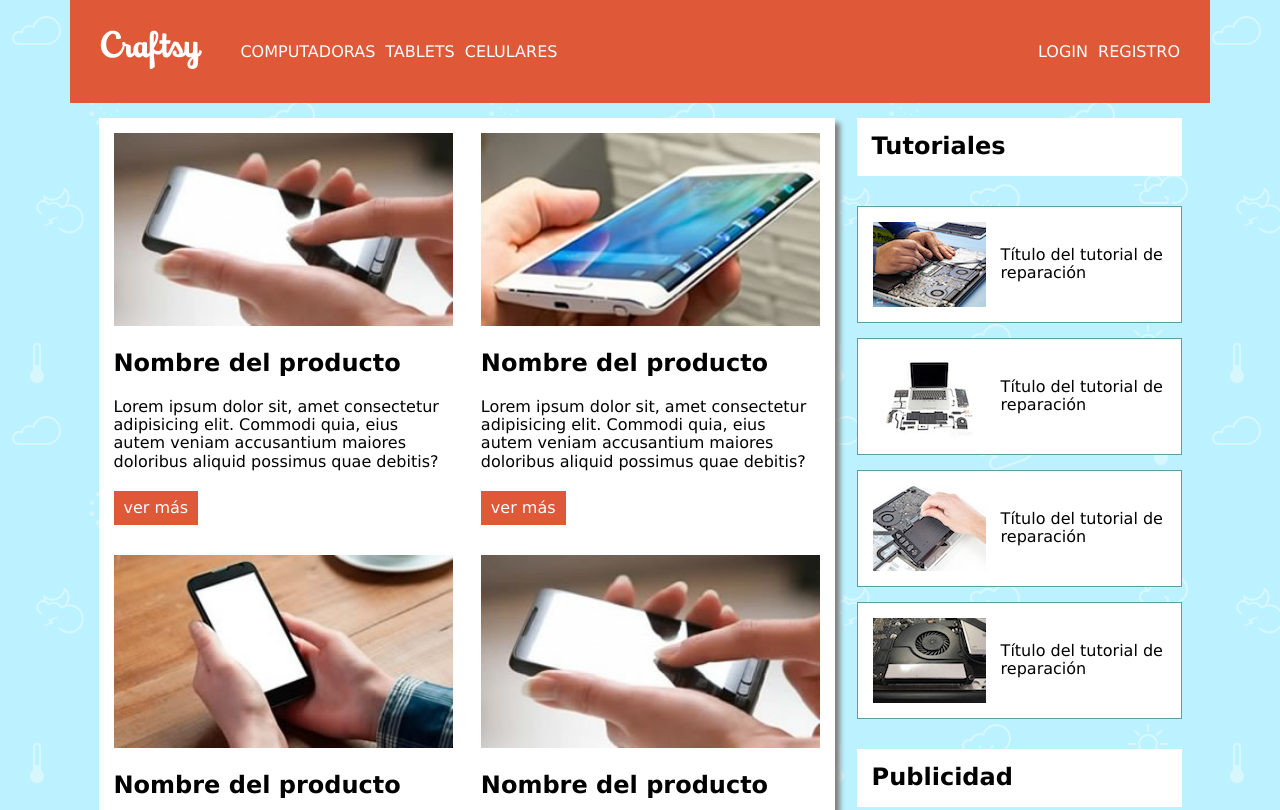
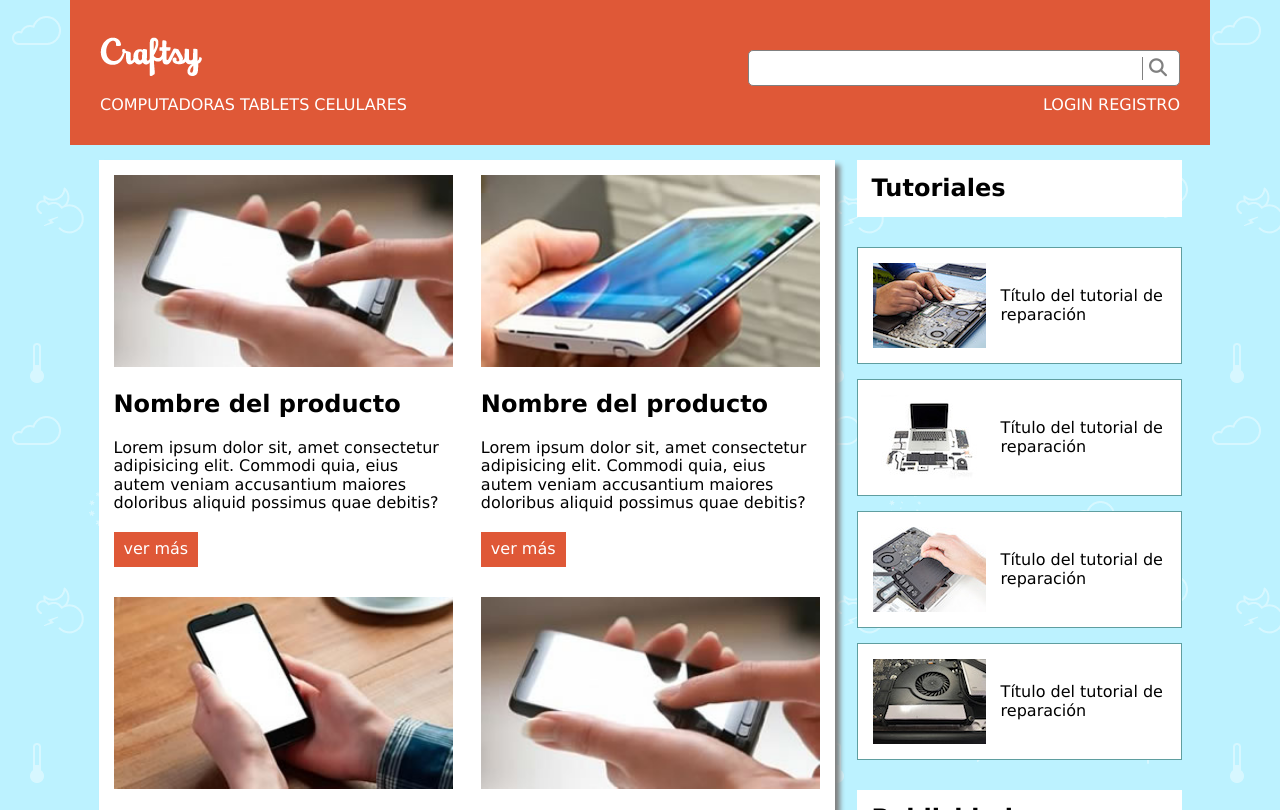
Before and after one commit to Comision15/craftsy, a website: page views/home.html in a window 1280 px wide. Shown: the top 810 px of the page. Drawn offline with Linux system fonts and the light colour scheme.

Commit message:
add search bar

```diff
--- a/public/css/home.css
+++ b/public/css/home.css
@@ -17,7 +17,49 @@
 
 .home__header__nav {
     display: none;
+
 }
+
+.home__header__nav ul {
+    display: flex;
+    flex-direction: column;
+    gap: 5px;
+    margin-top: 10px;
+ }
+
+.home__header__nav ul li a {
+    color: #fff;
+    text-transform: uppercase;
+}
+
+.home__header__form--search {
+    width: 100%;
+}
+
+.home__header__form--search {
+    position: relative;
+    margin-top: 20px;
+}
+
+.home__header__form--search input {
+    width: 100%;
+    border: 1px solid grey;
+    border-radius: 5px;
+    padding: 8px;
+}
+
+.home__header__form--search button {
+    color: grey;
+    border: none;
+    background-color: transparent;
+    position: absolute;
+    top: 0;
+    right: 0;
+    font-size: 18px;
+    margin: 7px;
+    border-left: 1px solid grey;
+}
+
 
 /* home | products */
 .home__main__section--products {
@@ -79,6 +121,10 @@
     gap: 20px;
 }
 
+.show {
+    display: block;
+}
+
 @media (min-width: 768px) {
     .home__header {
         padding: 30px;
@@ -92,13 +138,13 @@
 .home__header__nav {
     display: flex;
     justify-content: space-between;
-    width: 80%;
+    width: 100%;
+    order: 2;
 }
 
 .home__header__nav ul {
-   display: flex;
-   gap: 10px;
-}
+    flex-direction: row;
+ }
 
 .home__header__nav--menu {
     justify-content: flex-start;
@@ -108,10 +154,12 @@
     justify-content: flex-end;
 }
 
-.home__header__nav ul li a {
-    color: #fff;
-    text-transform: uppercase;
+.home__header__form--search {
+    width: 40%;
+    order: 1;
 }
+
+
 
     /* home */
    /*  .home__main {
@@ -156,9 +204,7 @@
 @media (min-width:1024px) {
 
     /* header */
-    .home__header__nav {
-       width: 87%;
-    }
+
        /* home */
        .home__main {
         display: flex;
--- a/views/home.html
+++ b/views/home.html
@@ -15,8 +15,7 @@
         <div class="home__header__logo">
             <img src="/images/logo.png" alt="">
         </div>
-        <button class="home__header__burger"><i class="fa fa-bars"></i> Menu </button>
-        <nav class="home__header__nav">
+        <button class="home__header__burger" onclick="document.querySelector('.home__header__nav').classList.toggle('show')"><i class="fa fa-bars"></i> Menu </button>        <nav class="home__header__nav">
             <ul class="home__header__nav--menu">
                 <li><a href="">Computadoras</a></li>
                 <li><a href="">Tablets</a></li>
@@ -27,6 +26,10 @@
                 <li><a href="/register">Registro</a></li>
             </ul>
         </nav>
+        <form action="" class="home__header__form--search">
+            <input type="text">
+            <button type="submit"><i class="fa-solid fa-magnifying-glass"></i></button>
+        </form>
     </header>
     <main class="home__main">
         <section class="home__main__section--products general__main__section">
```
Also changed, not shown: views/login.html (+5 -2 lines), views/productDetail.html (+5 -2 lines), views/profile.html (+5 -2 lines), views/register.html (+7 -1 lines).
